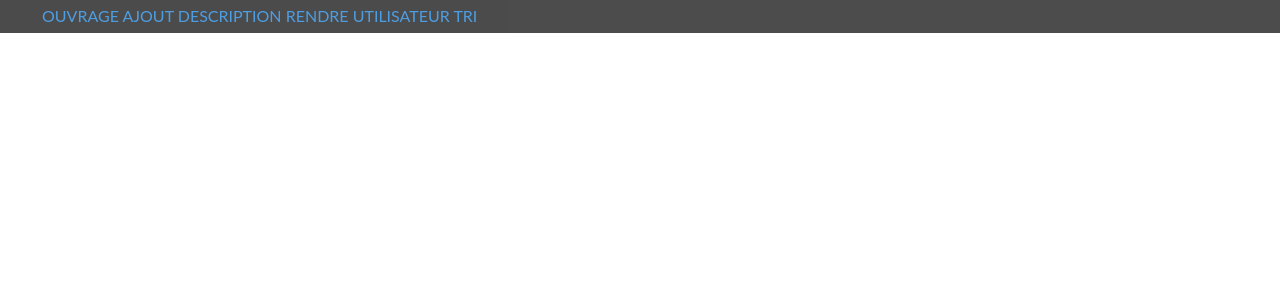
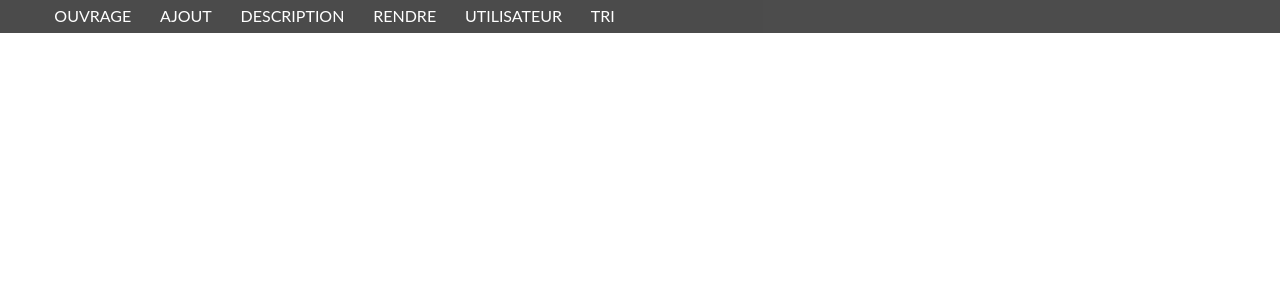
Before and after one commit to Youss06/Library, a PHP site: page /views/template/header.php in a window 1280 px wide. Shown: the top 300 px of the page. Run offline with PHP 8.4, Linux system fonts and the light colour scheme.

Commit message:
Add navbar color

```diff
--- a/assets/css/main.css
+++ b/assets/css/main.css
@@ -11,6 +11,11 @@ opacity: 0.7;
 
 ul {
   margin: 2px;
+}
+
+ul a {
+  padding: 1%;
+  color: white;
 }
 
 
```
